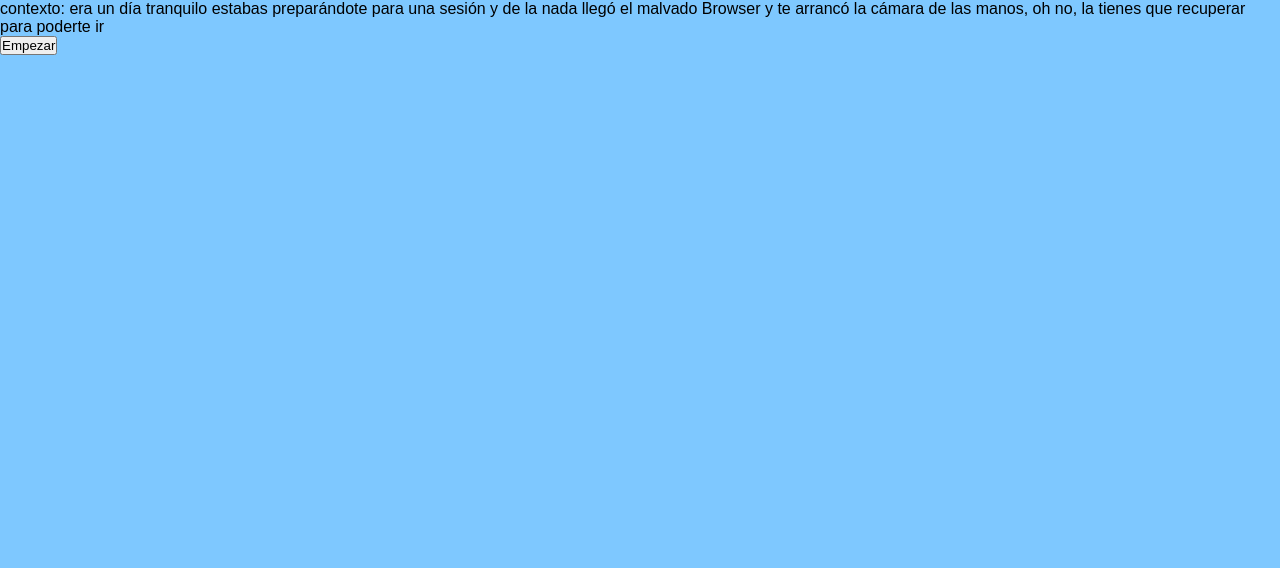
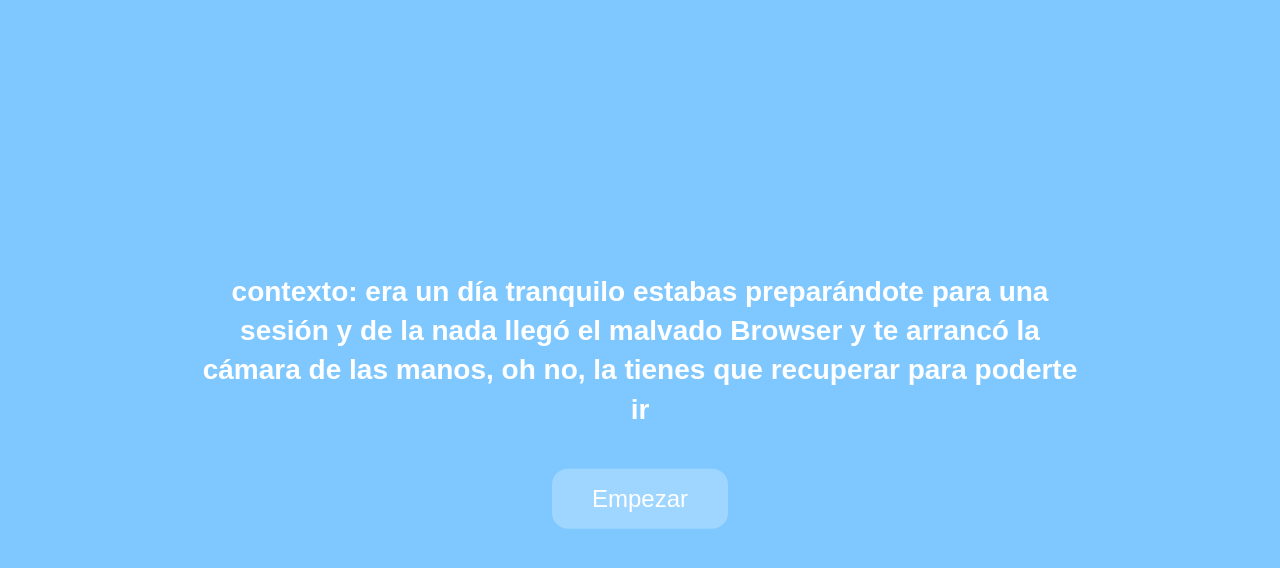
Before and after one commit to Quesocrema983/Regalo-nana-antiguo.io-, a plain HTML site: page contexto1.html in a window 1280 px wide. Drawn offline with Linux system fonts and the light colour scheme.

Commit message:
Add context container and button styles
Added styles for context container and start game button.

```diff
--- a/style.css
+++ b/style.css
@@ -131,3 +131,38 @@ body {
   gap: 40px;
   z-index: 3;
 }
+/* Pantalla de contexto */
+.context-container {
+  position: absolute;
+  top: 50%;
+  left: 50%;
+  transform: translate(-50%, -50%);
+  width: 80%;
+  max-width: 900px;
+  text-align: center;
+  z-index: 3;
+}
+
+.context-text {
+  font-size: 28px; /* texto grande como pediste */
+  font-weight: 700;
+  color: white;
+  line-height: 1.4;
+  margin-bottom: 40px;
+}
+
+.start-game-btn {
+  font-size: 24px;
+  padding: 16px 40px;
+  background: rgba(255, 255, 255, 0.25);
+  border: none;
+  border-radius: 16px;
+  color: white;
+  cursor: pointer;
+  transition: transform 0.2s ease, background 0.2s ease;
+}
+
+.start-game-btn:hover {
+  transform: scale(1.1);
+  background: rgba(255, 255, 255, 0.4);
+}
```
